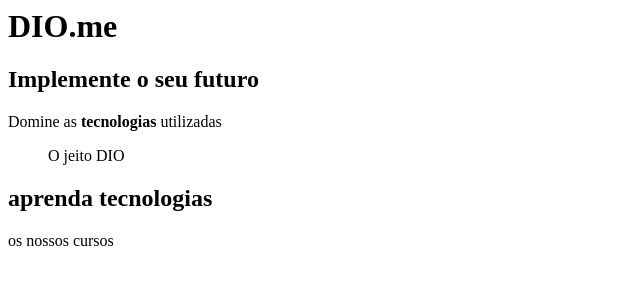
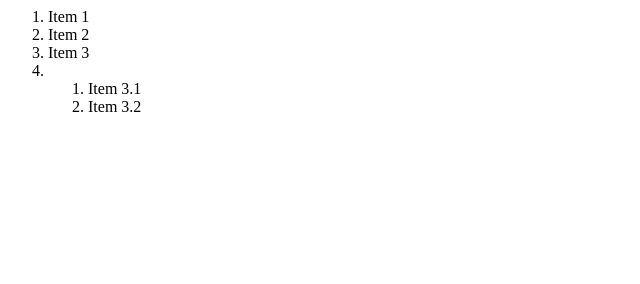
Before and after one commit to FlavioHenriqueC/AULA-DIO-HTML, a plain HTML site: page index.html in a window 1280 px wide. Shown: the whole page, without its empty margins (0-640 px from the left). Drawn offline with Linux system fonts and the light colour scheme.

Commit message:
listas ordenadas

```diff
--- a/index.html
+++ b/index.html
@@ -4,12 +4,24 @@
     </head>
 
         <body>
-            <h1>DIO.me</h1>
+            <!--(BODY) <h1>DIO.me</h1>
             <h2>Implemente o seu futuro</h2>
             <p> Domine as <strong>tecnologias</strong> utilizadas</p>
             <blockquote> O jeito DIO </blockquote>
             <h2>aprenda tecnologias</h2>
-            <p>os nossos cursos</p>
+            <p>os nossos cursos</p> -->
+
+            <ol>
+                <li>Item 1</li>
+                <li>Item 2</li>
+                <li>Item 3</li>
+                <li>
+                    <ol>
+                        <li>Item 3.1</li>
+                        <li>Item 3.2</li>
+                    </ol>
+                </li>
+            </ol>
 
         </body>
 </html>
```
